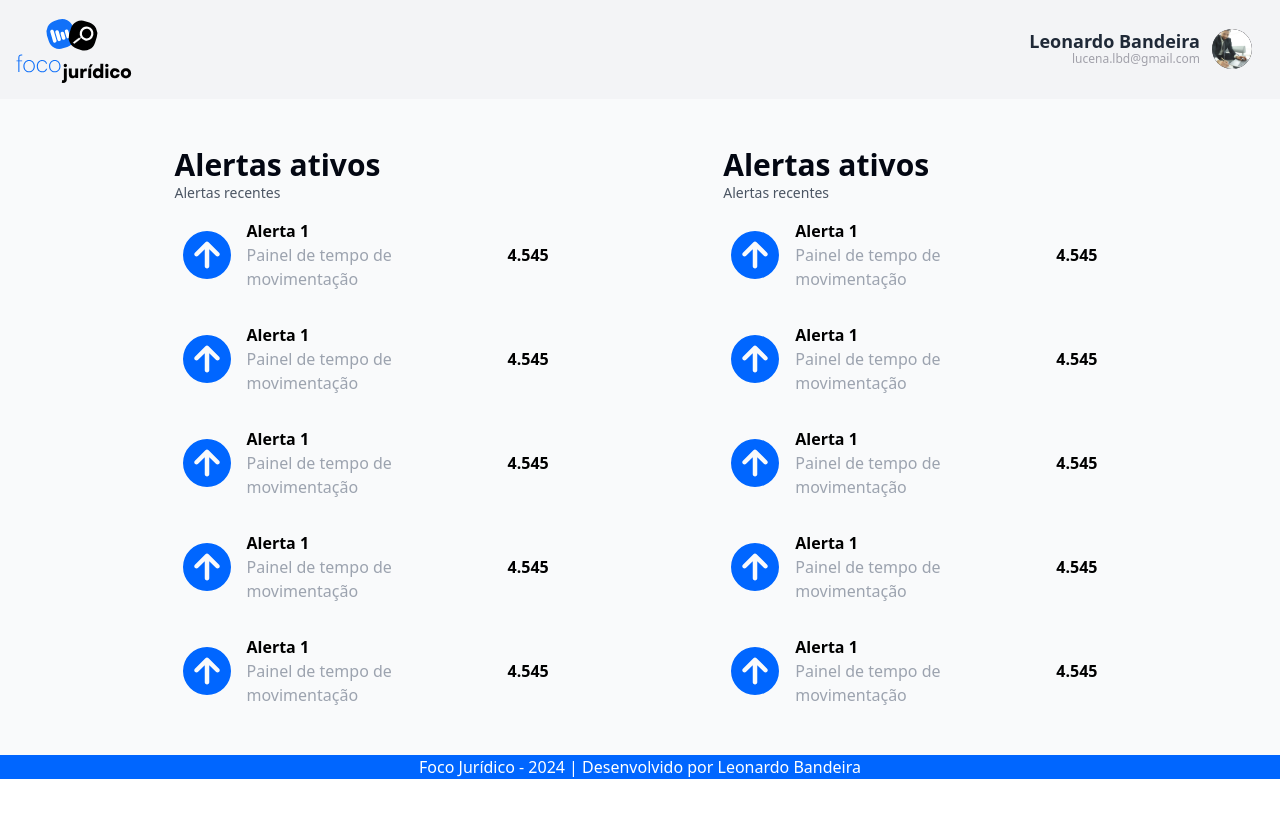
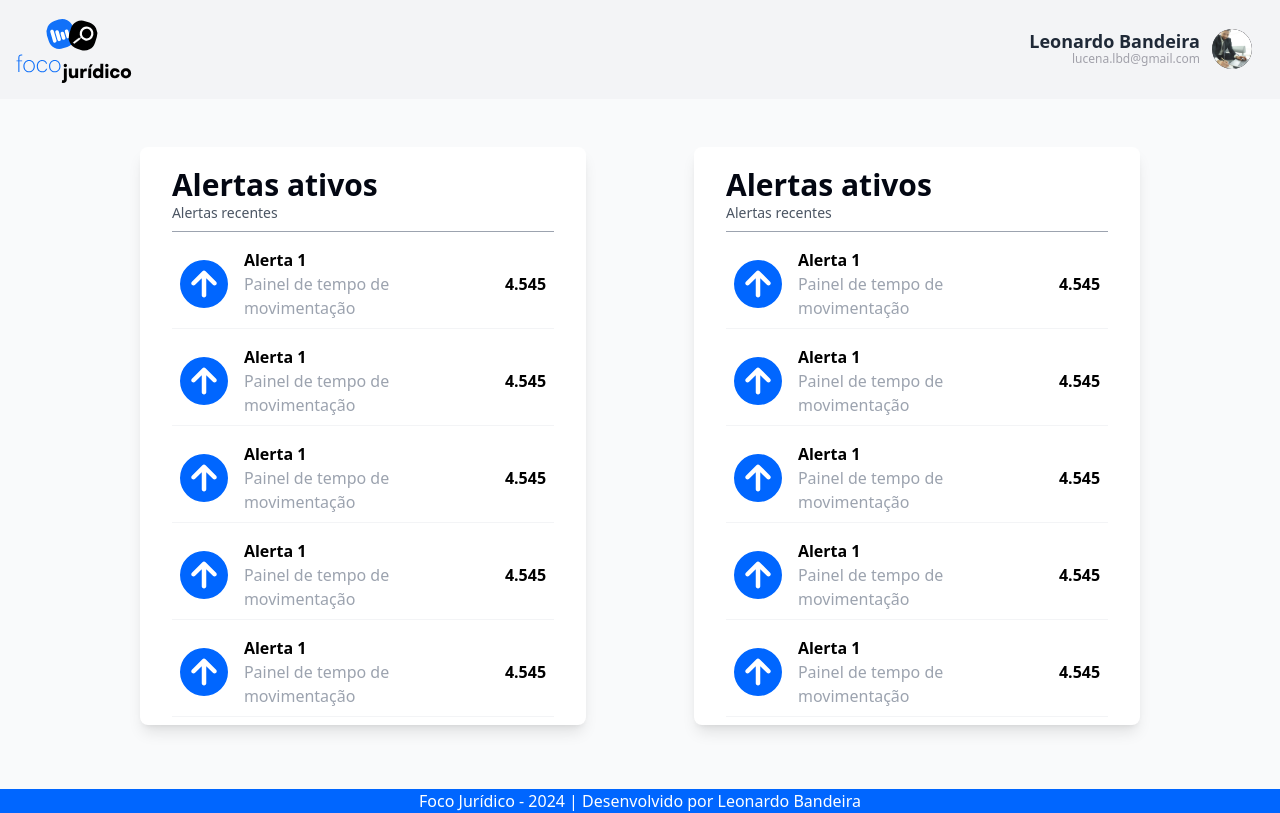
Before and after one commit to leonardobandeira/foco-juridico, a Next.js app in the folder frontend/: page /admin in a window 1280 px wide. Built offline with nearby package versions, Linux system fonts and the light colour scheme.

Commit message:
:sparkle: feat: ajusta página sobre e adiciona link no menu

```diff
--- /dev/null
+++ b/frontend/src/app/admin/sobre/page.tsx
@@ -0,0 +1,11 @@
+import Sobre from "@/components/sobre/Sobre";
+
+export default function Page() {
+    return (
+        <div className={`min-h-screen flex flex-col md:flex-row`}>
+            <div className={`flex-1 flex flex-col justify-center items-center w-full`}>
+                <Sobre />
+            </div>
+        </div>
+    );
+}
--- a/frontend/src/components/listas/AlertasAtivos.tsx
+++ b/frontend/src/components/listas/AlertasAtivos.tsx
@@ -3,15 +3,23 @@ import ItemLista from "./ItemLista";
 
 export default function AlertasAtivos() {
     return (
-        <div className="flex flex-col md:px-6 px-6">
-            <div>
+        <div className={`
+        flex flex-col px-8 min-w-[350] mb-8
+        bg-white rounded-lg shadow-lg
+        `}>
+            <div className={`
+                border-b border-gray-400 py-2 mt-3
+            `}>
                 <Titulo titulo={'Alertas ativos'} subtitulo={'Alertas recentes'} />
             </div>
-            <ItemLista />
-            <ItemLista />
-            <ItemLista />
-            <ItemLista />
-            <ItemLista />
+
+            <div className="">
+                <ItemLista />
+                <ItemLista />
+                <ItemLista />
+                <ItemLista />
+                <ItemLista />
+            </div>
         </div>
     )
 }
--- a/frontend/src/components/listas/ItemLista.tsx
+++ b/frontend/src/components/listas/ItemLista.tsx
@@ -3,7 +3,7 @@ import { faCircleArrowUp, faCircleArrowDown } from "@fortawesome/free-solid-svg-
 
 export default function ItemLista() {
     return (
-        <div className="my-2 p-2 flex items-center">
+        <div className="my-2 p-2 flex items-center border-b border-gray-100">
             <FontAwesomeIcon icon={faCircleArrowUp} className="text-base1 text-5xl" />
             <div className="w-2/3 flex flex-col ml-4">
                 <strong className="text-black">Alerta 1</strong>
--- a/frontend/src/components/menu/DropDown.tsx
+++ /dev/null
@@ -1,32 +0,0 @@
-import { useState, ReactNode } from 'react';
-
-interface DropDownProps {
-    children: ReactNode;
-}
-
-export default function DropDown({ children }: DropDownProps) {
-    const [isOpen, setIsOpen] = useState(false);
-
-    const toggleDropdown = () => {
-        setIsOpen(prev => !prev);
-    };
-
-    return (
-        <div className="relative cursor-pointer">
-            <div className={`flex items-center  bg-white border border-gray-300
-                focus:border-blue-500 rounded px-3 py-1 text-sm text-gray-800 placeholder-gray-300 focus:outline-none shadow}`}
-                onClick={toggleDropdown}
-            >
-                Botão aquiBotão aquiBotão aquiBotão aquiBotão aqui
-            </div>
-
-            {isOpen && (
-                <div
-                    className="absolute bg-white border border-gray-200 py-1 shadow-md rounded w-[200px] max-w-full overflow-hidden mt-2 right-0"
-                >
-                    {children}
-                </div>
-            )}
-        </div>
-    );
-}
--- a/frontend/src/components/sobre/Sobre.tsx
+++ b/frontend/src/components/sobre/Sobre.tsx
@@ -36,12 +36,6 @@ export default function Sobre() {
 
             </div>
             <Rodape />
-            <Botao
-                className="mt-8"
-                texto="Voltar"
-                tipo="outline"
-                onClick={() => { console.log('Teste'); }}
-            />
         </div>
     );
 }
--- a/frontend/src/components/templete/Logo.tsx
+++ b/frontend/src/components/templete/Logo.tsx
@@ -1,3 +1,5 @@
+"use client";
+
 import Image from "next/image";
 import logo from '../../assets/logo/logo.svg';
 import logo_dark from '../../assets/logo/logo-dark.svg';
--- a/frontend/src/components/templete/MenuTopo/MenuTopo.tsx
+++ b/frontend/src/components/templete/MenuTopo/MenuTopo.tsx
@@ -20,7 +20,7 @@ export default function MenuTopo(props: MenuTopoProps) {
                 <ItemMenu path="/">
                     <User className="mr-2 h-4 w-4" />Meus dados
                 </ItemMenu>
-                <ItemMenu path="/">
+                <ItemMenu path="admin/sobre">
                     <Copyright className="mr-2 h-4 w-4" />Sobre nós
                 </ItemMenu>
                 <ItemMenu path="/" style="text-red-500">
```
